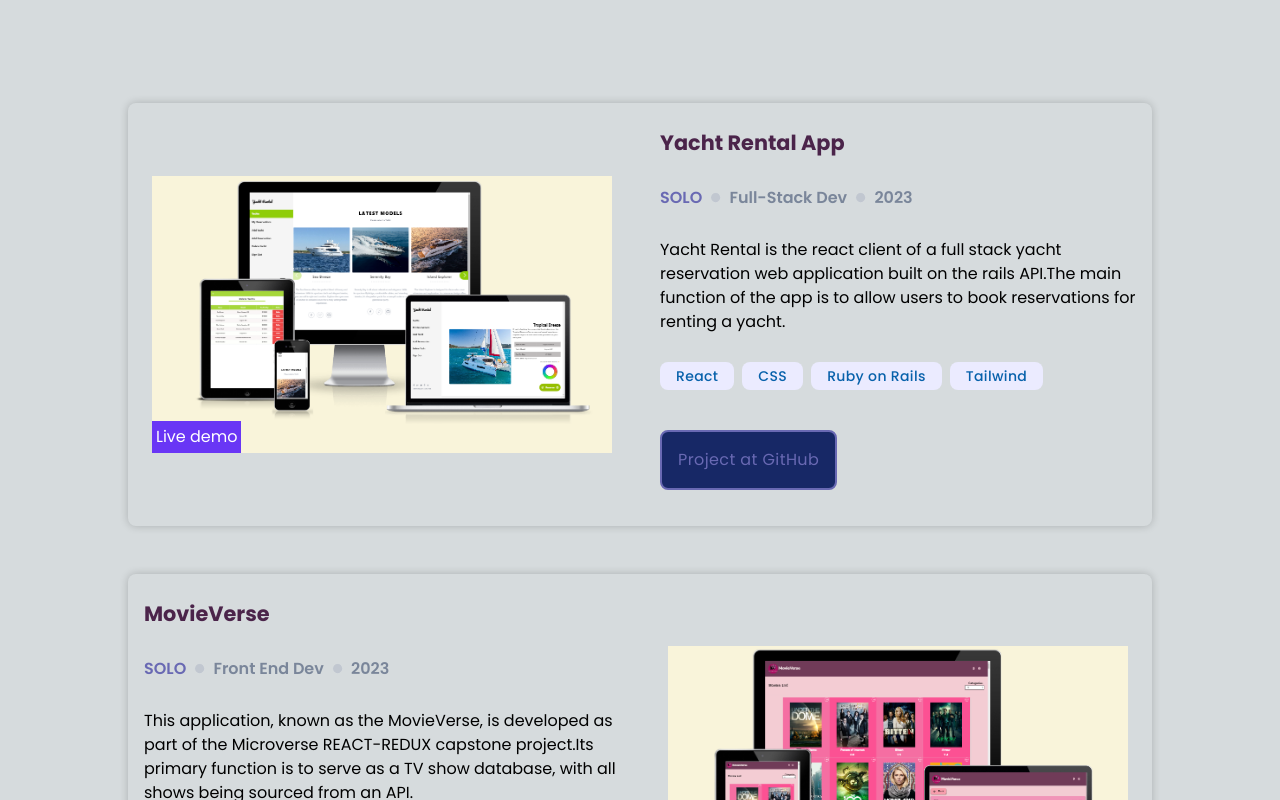
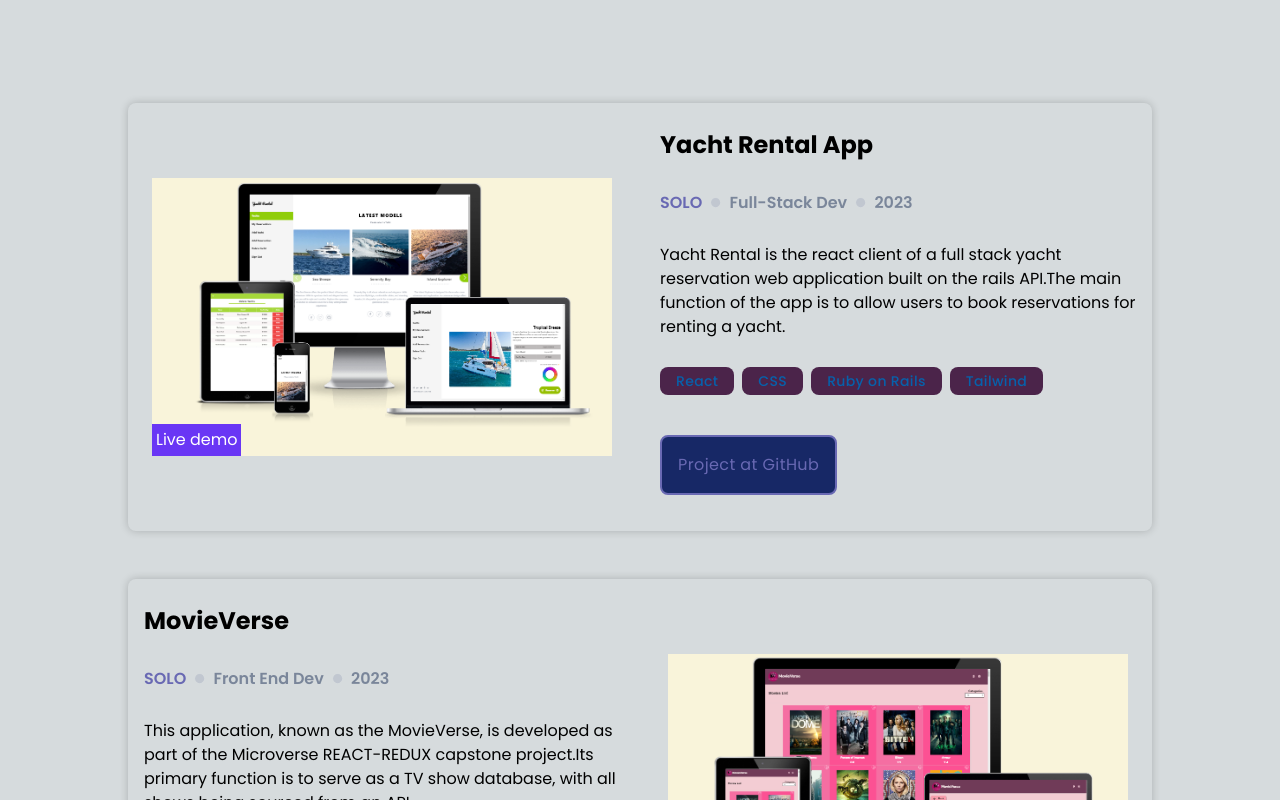
Before and after one commit to YoutLone/My-Portfolio, a React (Create React App) app: page / in a window 1280 px wide. Shown: the part 820-1620 px from the top of the page. Built offline with nearby package versions, Linux system fonts and the light colour scheme.

Commit message:
Update of project card component

```diff
--- a/src/components/ProjectCard.jsx
+++ b/src/components/ProjectCard.jsx
@@ -31,7 +31,7 @@
         </a>
       </div>
       <div className="flex flex-col md:gap-5 md:w-1/2">
-        <h2 className="text-logoColor4">{project.name}</h2>
+        <h1 className="text-logoColor3">{project.name}</h1>
         <div>
           <span className="text-logoColor2 font-semibold">
             {project.type[0]}
@@ -50,7 +50,7 @@
           {project.technology.map((tech) => (
             <span
               key={tech}
-              className="bg-logoColor6 px-4 py-1 rounded-lg text-sm text-logoColor font-medium tracking-wide"
+              className="bg-logoColor4 px-4 py-1 rounded-lg text-sm text-logoColor font-medium tracking-wide"
             >
               {tech}
             </span>
@@ -86,11 +86,12 @@
   box-shadow: 0 0 0.5rem rgba(0, 0, 0, 0.2);
   overflow: hidden;
   transition: all 0.3s ease-in-out;
-  h2 {
+  h1 {
     font-size: 1.5rem;
     font-weight: 700;
     margin: 0.5rem 0;
   }
+
   p {
     font-size: 1rem;
     font-weight: 400;
```
